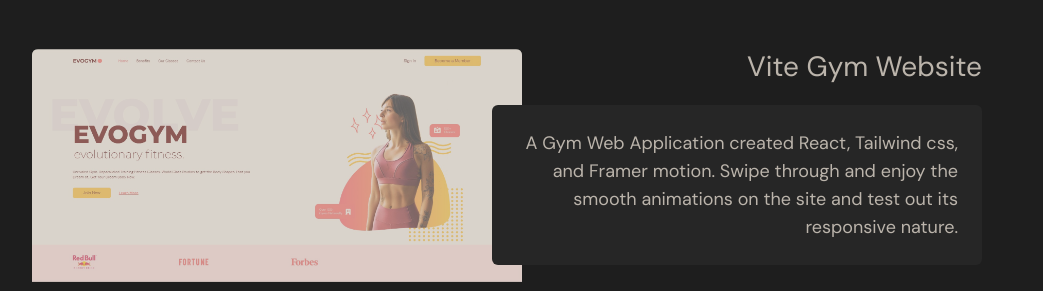
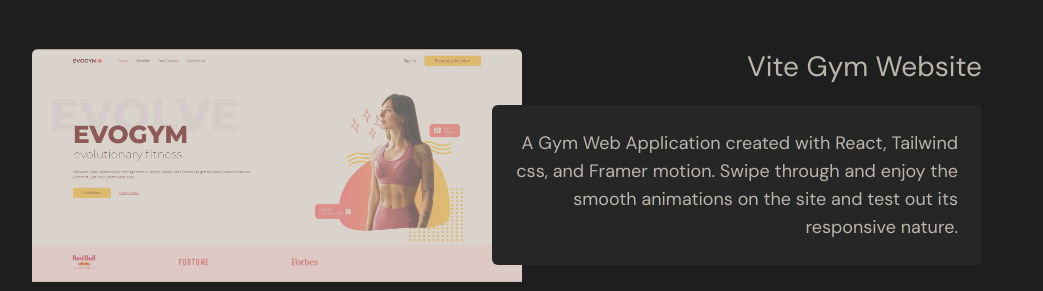
Before and after one commit to UDsGitHub/PORTFOLIO, a React (Vite) app: page / in a window 1280 px wide. Shown: the part 2780-3071 px from the top of the page, without its empty margins (118-1161 px from the left). Built offline with nearby package versions, Linux system fonts and the light colour scheme.

Commit message:
fixed typo in projects

```diff
--- a/src/components/projects/index.tsx
+++ b/src/components/projects/index.tsx
@@ -28,7 +28,7 @@ const Projects = (props: Props) => {
     {
       img: Proj3,
       title: "Vite Gym Website",
-      desc: "A Gym Web Application created React, Tailwind css, and Framer motion. Swipe through and enjoy the smooth animations on the site and test out its responsive nature.",
+      desc: "A Gym Web Application created with React, Tailwind css, and Framer motion. Swipe through and enjoy the smooth animations on the site and test out its responsive nature.",
       tech: ["HTML", "CSS", "React", "Tailwind CSS", "Framer Motion"],
       git: "https://github.com/UDsGitHub/Vite-Gym-Website",
       external: "https://bespoke-raindrop-baa46e.netlify.app/",
```
